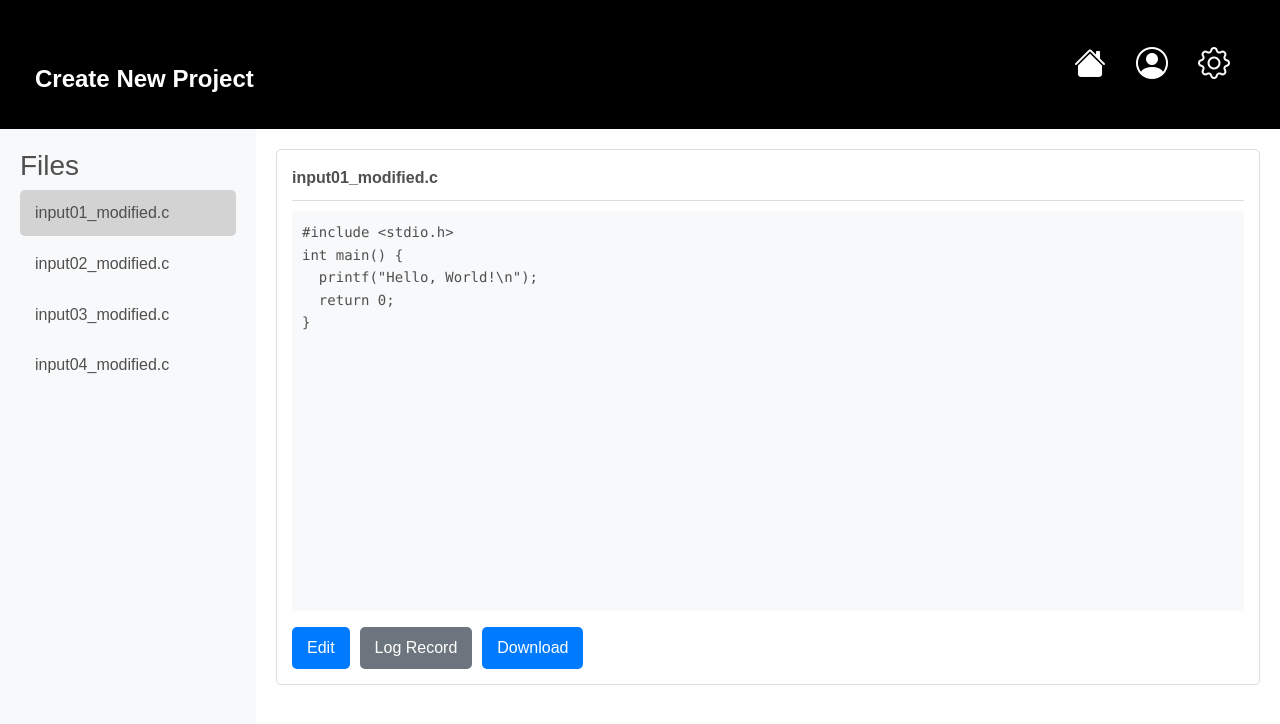
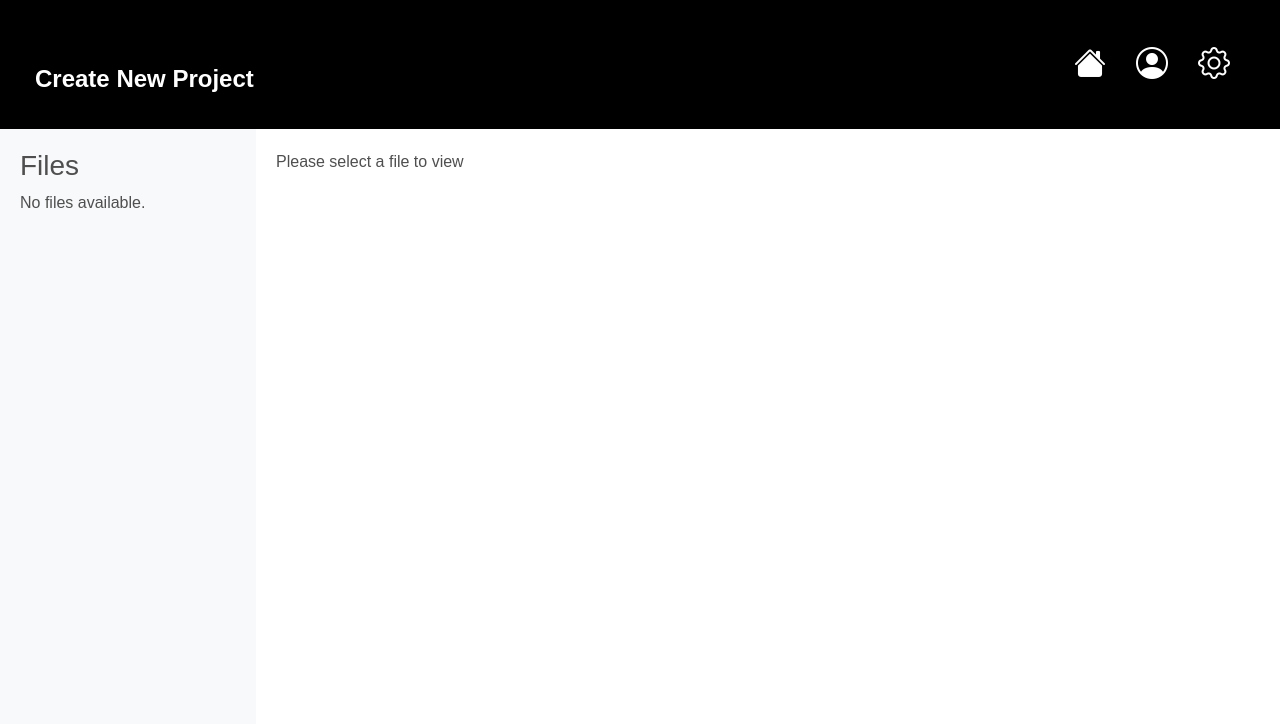
Before and after one commit to sujinjeongg/SSE, a React (Create React App) app in the folder src/main/frontend/: page /result in a window 1280 px wide. Shown: the top 724 px of the page. Built offline with nearby package versions, Linux system fonts and the light colour scheme.

Commit message:
result 페이지 API 구현

```diff
--- a/src/main/frontend/src/components/create_project.js
+++ b/src/main/frontend/src/components/create_project.js
@@ -14,9 +14,9 @@ function CreateProject() {
     const [outputDirectory, setOutputDirectory] = useState('');
     const [maxMutants, setMaxMutants] = useState('');
     const [startFilename, setStartFilename] = useState('');
-    const [startLine, setStartLine] = useState(0);
+    const [startLine, setStartLine] = useState('');
     const [endFilename, setEndFilename] = useState('');
-    const [endLine, setEndLine] = useState('');
+    const [endLine, setEndLine] = useState(0);
     const [notMutatedLine, setNotMutatedLine] = useState(-1);
     const navigate = useNavigate();
 
@@ -54,7 +54,6 @@ function CreateProject() {
         };
     }, [folderPath]);
 
-
     // 이미 선택된 옵션을 다시 클릭하면 선택 해제됨
     const handleOptionChange = (e) => {
         const value = e.target.value;
@@ -69,17 +68,17 @@ function CreateProject() {
             prev.includes(value) ? prev.filter((opr) => opr !==value) : [...prev, value]);
     };
 
-    // 서버로부터 변이 생성 관련 데이터들을 받아와 '/result'페이지에 데이터들을 전달
+    // 사용자가 입력한 옵션 데이터들을 서버에 전달 후 변이 적용된 응답 데이터를 '/result' 페이지에 전달
     const handleGenerate = async () => {
         const requestData = {
             folderPath,
             compilePath: selectedOption.includes("-p") ? compileDatabasePath : null,
             outputDirectory: selectedOption.includes("-o") ? outputDirectory : null,
-            maxMutants: selectedOption.includes("-l") ? maxMutants : 10,
+            maxMutants: selectedOption.includes("-l") ? maxMutants : 0,
             startFilename: selectedOption.includes("-rs") ? startFilename : null,
-            startLine: selectedOption.includes("-rs") ? startLine : 0,
+            startLine: startLine>0 ? startLine : 0,
             endFilename: selectedOption.includes("-re") ? endFilename : null,
-            endLine: endLine,
+            endLine: endLine!=0 ? endLine : 0,
             notMutatedLine: selectedOption.includes("-x") ? notMutatedLine : -1,
             mutantOperator: selectedOperator.join(","),
         };
@@ -88,8 +87,8 @@ function CreateProject() {
             const response = await axios.post("/api/mutation/apply", requestData);
             navigate("/result", {
                 state: {
-                    mutationResult: response.data,
-                    files: response.data.files || [],
+                    outputLog: response.data.outputLog, // 출력 로그가 저장된 필드
+                    outputFiles: response.data.outputFiles || [], // 파일 이름들, 코드 내용이 저장된 필드
                 },
             });
         } catch (error) {
--- a/src/main/frontend/src/components/result.js
+++ b/src/main/frontend/src/components/result.js
@@ -1,16 +1,18 @@
-import React, { useState } from "react";
+import React, {useEffect, useState} from "react";
 import { useLocation } from "react-router-dom";
 
 function Result() {
     const location = useLocation();
 
-    const [files] = useState([
-        { id: 1, name: "input01_modified.c" },
-        { id: 2, name: "input02_modified.c" },
-        { id: 3, name: "input03_modified.c" },
-        { id: 4, name: "input04_modified.c" },
-    ]);
-    const [selectedFile, setSelectedFile] = useState(files[0]);
+    const [outputFiles, setOutputFiles] = useState([]);
+    const [selectedFile, setSelectedFile] = useState(null);
+
+    useEffect(() => {
+        if (location.state && location.state.outputFiles) {
+            setOutputFiles(location.state.outputFiles);
+            setSelectedFile(location.state.outputFiles[0]);
+        }
+    }, [location.state]);
 
     const handleFileSelect = (file) => {
         setSelectedFile(file);
@@ -35,13 +37,14 @@ function Result() {
                 {/* 사이드바 */}
                 <div style={styles.sidebar}>
                     <h3>Files</h3>
-                    {files.map((file) => (
+                    {outputFiles.length>0 ? (
+                        outputFiles.map((file) => (
                             <div
-                            key={file.id}
+                                key={file.name}
                                 style={{
                                     ...styles.fileItem,
                                     backgroundColor:
-                                    selectedFile.id === file.id
+                                        selectedFile.name === file.name
                                             ? "#d3d3d3"
                                             : "transparent",
                                 }}
@@ -49,11 +52,13 @@ function Result() {
                             >
                                 {file.name}
                             </div>
-                    ))}
+                        ))
+                    ) : ( <p>No files available.</p> )}
                 </div>
 
                 {/* 메인 콘텐츠 */}
                 <div style={styles.mainContent}>
+                    {selectedFile ? (
                         <div style={styles.card}>
                             <div style={styles.cardHeader}>
                                 {selectedFile.name}
@@ -67,9 +72,7 @@ function Result() {
                                     overflowY: "scroll",
                                 }}
                             >
-                                <code>
-                                    {`#include <stdio.h>\nint main() {\n  printf("Hello, World!\\n");\n  return 0;\n}`}
-                                </code>
+                                <code> {selectedFile.content} </code>
                             </pre>
                                 <button
                                     style={{ ...styles.button, ...styles.primaryButton }}
@@ -88,6 +91,7 @@ function Result() {
                                 </button>
                             </div>
                         </div>
+                        ) : ( <p>Please select a file to view</p> )}
                         </div>
             </div>
         </div>
```
Also changed, not shown: 1 other file (tests, documents, lock files or other folders). Lines whose indentation alone changed are shown as unchanged.
